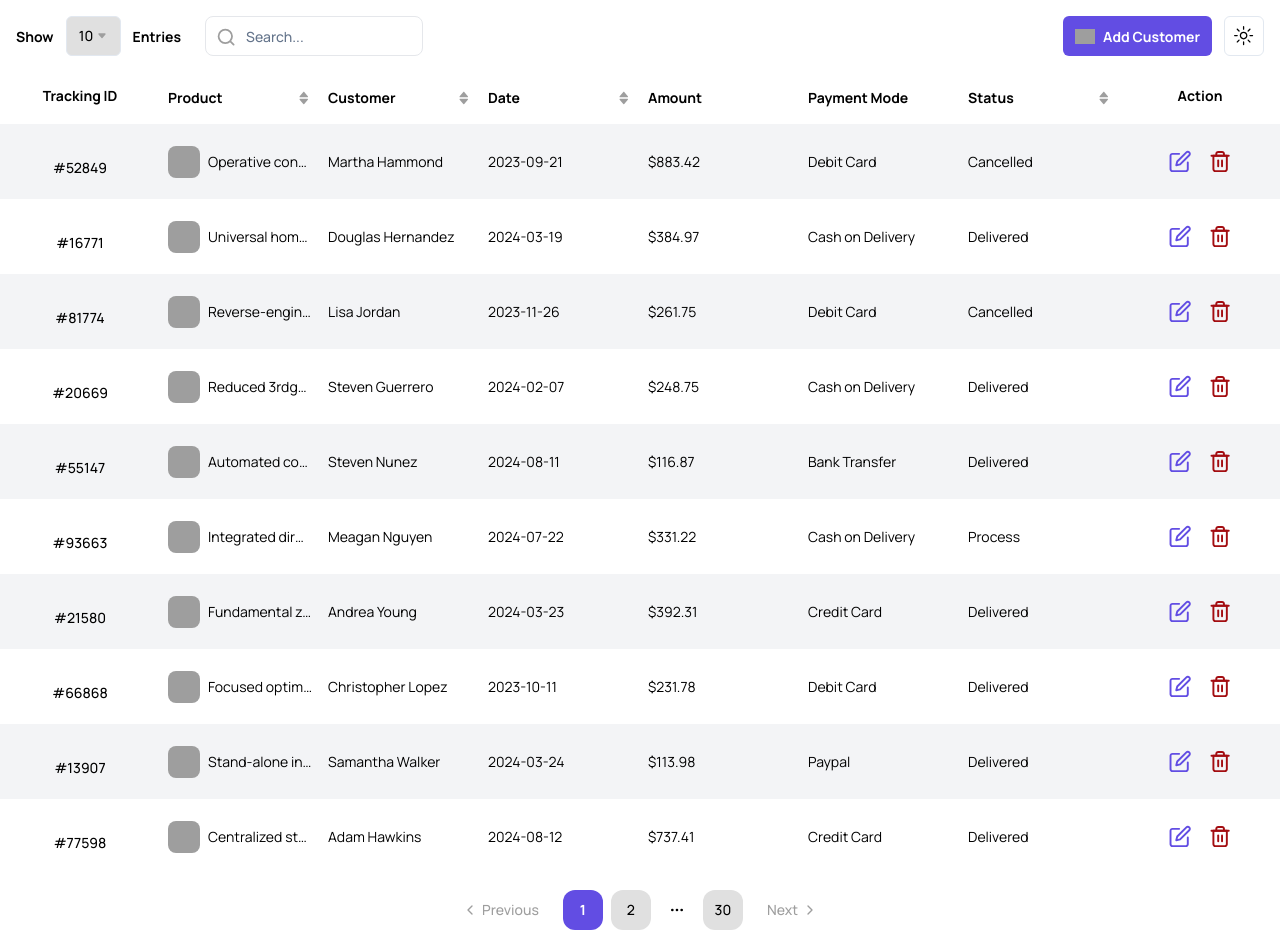
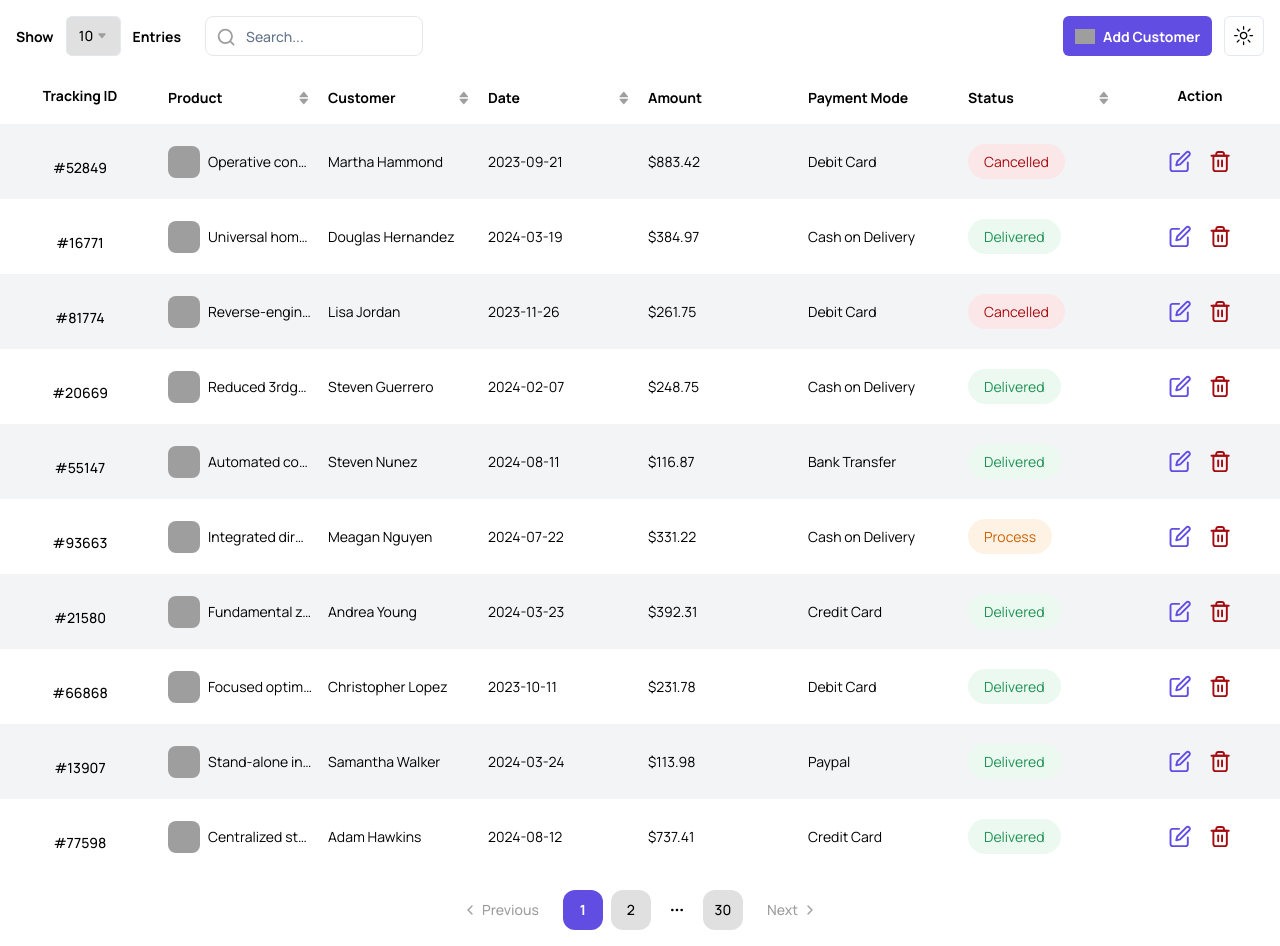
Before and after one commit to andysmokk/test_simple_table, a Next.js app: page / in a window 1280 px wide. Built offline with nearby package versions, Linux system fonts and the light colour scheme; grey boxes are pictures that could not be loaded.

Commit message:
added status labels

```diff
--- a/components/MainTable.jsx
+++ b/components/MainTable.jsx
@@ -15,6 +15,8 @@ import {
 import Pagination from "./PaginationComponent";
 import { searchResult } from "@/lib/actions/search.actions";
 import LoaderSpinner from "@/components/LoaderSpinner";
+import { cn } from "@/lib/utils";
+import { getStatusColor } from "@/lib/utils";
 
 const MainTable = () => {
   const [searchTerm, setSearchTerm] = useState("");
@@ -56,6 +58,19 @@ const MainTable = () => {
       `/?itemsPerPage=${itemsPerPage}&search=${searchTerm}&page=${page}`
     );
   };
+
+  // const getStatusColor = (status) => {
+  //   switch (status) {
+  //     case "Cancelled":
+  //       return "text-status-red bg-bgStatus-red";
+  //     case "Delivered":
+  //       return "text-status-green bg-bgStatus-green";
+  //     case "Process":
+  //       return "text-status-orange bg-bgStatus-orange";
+  //     default:
+  //       return "text-gray-500 bg-gray-100";
+  //   }
+  // };
 
   return (
     <div className="grid-container  ">
@@ -159,7 +174,16 @@ const MainTable = () => {
               <TableCell className=" ">{customer.date}</TableCell>
               <TableCell className=" ">${customer.amount}</TableCell>
               <TableCell className=" ">{customer.paymentMode}</TableCell>
-              <TableCell className=" ">{customer.status}</TableCell>
+              <TableCell>
+                <span
+                  className={cn(
+                    "py-2 px-4 bg-slate-500 rounded-full text-center",
+                    getStatusColor(customer.status)
+                  )}
+                >
+                  {customer.status}
+                </span>
+              </TableCell>
               <TableCell className="flex-center py-6.5">
                 <div className="flex gap-4">
                   <Image
--- a/lib/utils.js
+++ b/lib/utils.js
@@ -1,6 +1,19 @@
-import { clsx } from "clsx"
-import { twMerge } from "tailwind-merge"
+import { clsx } from "clsx";
+import { twMerge } from "tailwind-merge";
 
 export function cn(...inputs) {
-  return twMerge(clsx(inputs))
+  return twMerge(clsx(inputs));
 }
+
+export const getStatusColor = (status) => {
+  switch (status) {
+    case "Cancelled":
+      return "text-status-red bg-bgStatus-red";
+    case "Delivered":
+      return "text-status-green bg-bgStatus-green";
+    case "Process":
+      return "text-status-orange bg-bgStatus-orange";
+    default:
+      return "text-gray-500 bg-gray-100";
+  }
+};
--- a/tailwind.config.js
+++ b/tailwind.config.js
@@ -39,6 +39,16 @@ module.exports = {
         text: {
           light: "#000000",
           dark: "#ffffff",
+        },
+        status: {
+          green: "#1F9254",
+          red: "#A30D11",
+          orange: "#CD6200",
+        },
+        bgStatus: {
+          green: "#EBF9F1",
+          red: "#FBE7E8",
+          orange: "#FEF2E5",
         },
         white: {
           1: "#FFFFFF",
```
